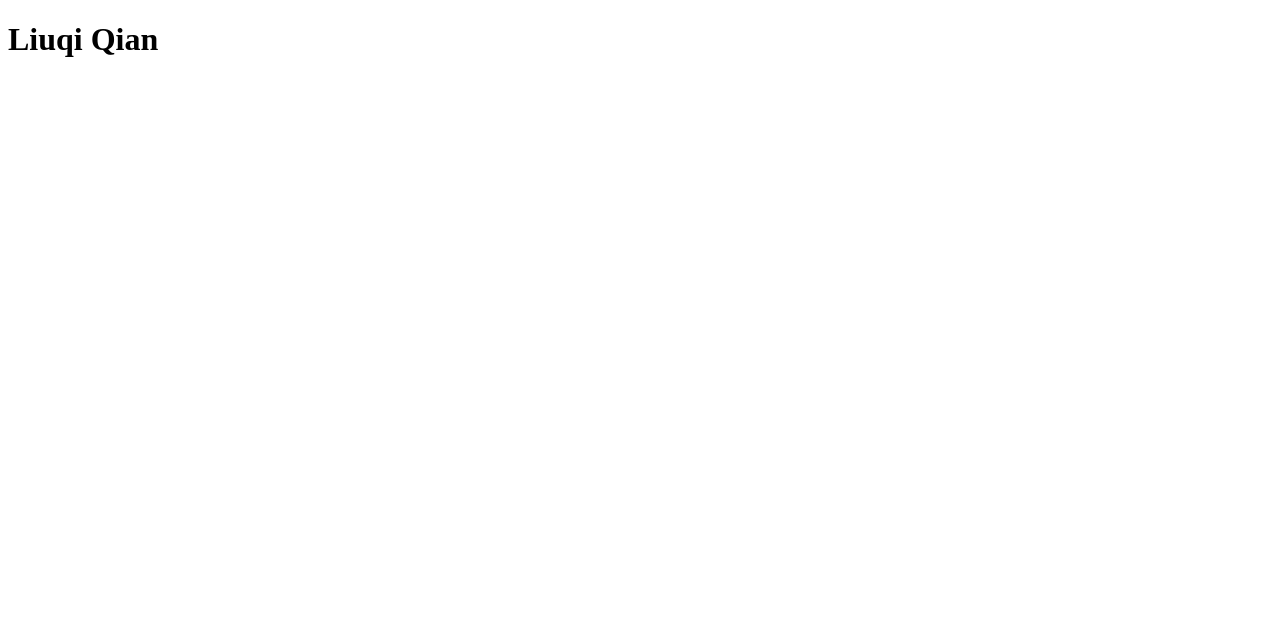
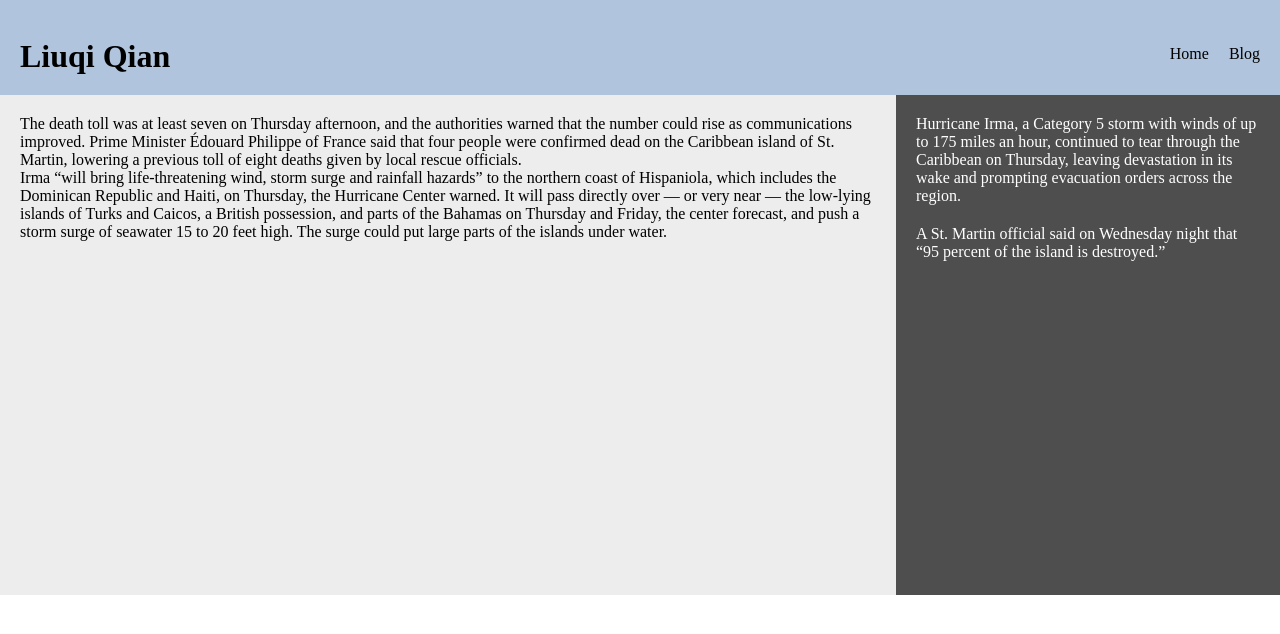
Before and after one commit to lqian100-su/Lab1, a plain HTML site: page index.html in a window 1280 px wide. Drawn offline with Linux system fonts and the light colour scheme.

Commit message:
add styles

```diff
--- a/index.html
+++ b/index.html
@@ -5,8 +5,50 @@
     <meta name="viewport" content="width=device-width, initial-scale=1.0">
     <meta http-equiv="X-UA-Compatible" content="ie=edge">
     <title>IST 363 Lab 1</title>
+
+    <link rel="stylesheet" href="styles.css" />
 </head>
 <body>
-    <h1>Liuqi Qian</h1>
+    <div class="header">
+        <h1>Liuqi Qian</h1>
+
+        <ul class="navigation">
+            <li>
+                <a href="index.html">Home</a>
+            </li>
+            <li>
+                <a href="blog.html">Blog</a>
+            </li>
+        </ul>
+    </div>
+
+    <div class="main">
+        <div class="content">
+            <p>
+                    The death toll was at least seven on Thursday afternoon, and the authorities warned that the number could rise
+                    as communications improved. Prime Minister Édouard Philippe of France said that four people were confirmed dead
+                    on the Caribbean island of St. Martin, lowering a previous toll of eight deaths given by local rescue officials.
+                    <br>
+                    Irma “will bring life-threatening wind, storm surge and rainfall hazards” to the northern coast of Hispaniola,
+                    which includes the Dominican Republic and Haiti, on Thursday, the Hurricane Center warned. It will pass directly
+                    over — or very near — the low-lying islands of Turks and Caicos, a British possession, and parts of the Bahamas
+                    on Thursday and Friday, the center forecast, and push a storm surge of seawater 15 to 20 feet high. The surge
+                    could put large parts of the islands under water.
+            </p>
+        </div>
+
+         <div class="sidebar">
+             <p>
+                 Hurricane Irma, a Category 5 storm with winds of up to 175 miles an hour, continued to tear through the Caribbean
+                 on Thursday, leaving devastation in its wake and prompting evacuation orders across the region.
+            </p>
+
+             <p>
+                    A St. Martin official said on Wednesday night that “95 percent of the island is destroyed.”
+            </p>
+        </div>
+    </div>
+
+
 </body>
 </html>
--- /dev/null
+++ b/styles.css
@@ -0,0 +1,69 @@
+html{
+    padding:0px;
+    margin:0px;
+}
+
+body{
+    padding:0px;
+    margin:0px;
+}
+
+.header{
+    height: 60px;
+    line-height: 30px;
+    padding:20px;
+    background-color: lightsteelblue;
+}
+
+.h1{
+    padding:20px;
+    margin:0px;
+    float:left;
+}
+
+.navigation{
+    list-style: none;
+    top:-70px;
+    position: relative;;
+    float: right;
+}
+
+li{
+    display: inline-block;
+    margin-left:20px;
+    float: left;
+}
+
+a{
+    text-decoration: none;
+    color:black;
+}
+
+.main{
+    margin:0px;
+    position: relative;
+    float:left;
+    top:-60px;
+}
+
+.content{
+    width:70%;
+    float: left;
+    background-color: #EDEDED;
+    position: relative;
+    min-height: 500px;
+}
+
+.sidebar{
+    width:30%;
+    float: left;
+    background-color: #4E4E4E;
+    position: relative;
+    min-height: 500px;
+    margin:0px;
+    color: white;
+}
+
+p{
+    margin:20px;
+}
```
